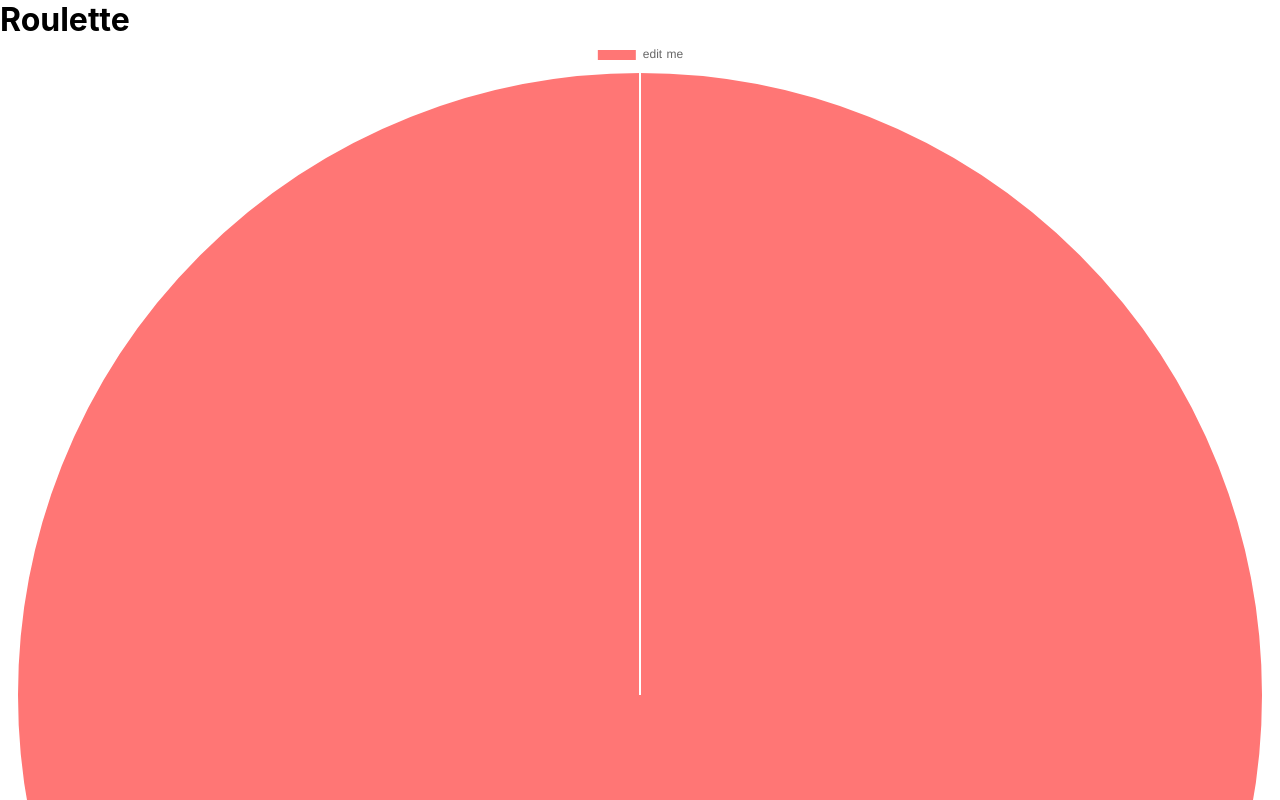
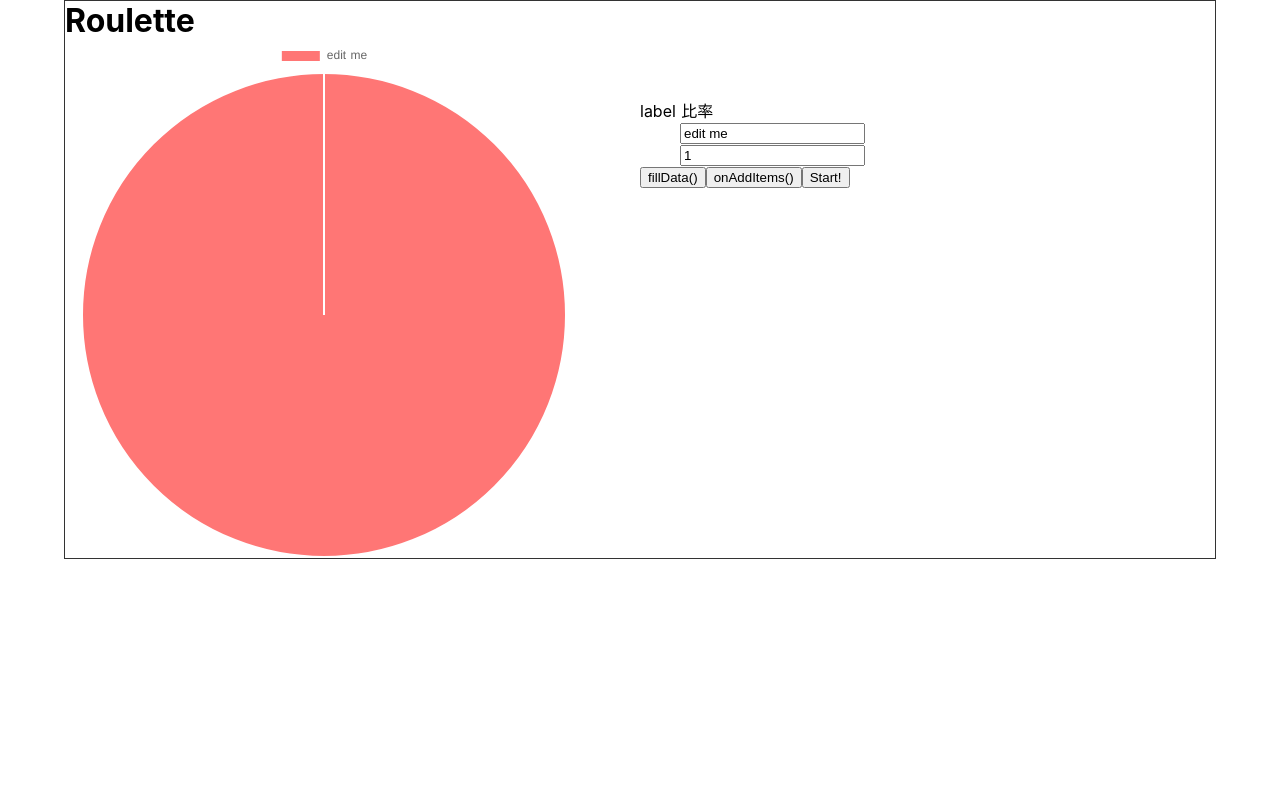
Before and after one commit to masibw/MRoulette, a Nuxt app: page / in a window 1280 px wide. Shown: the top 800 px of the page. Built offline with nearby package versions, Linux system fonts and the light colour scheme.

Commit message:
change css

```diff
--- a/package.json
+++ b/package.json
@@ -17,6 +17,8 @@
     "vue-chartjs": "^3.4.2"
   },
   "devDependencies": {
-    "nodemon": "^1.18.9"
+    "node-sass": "^4.12.0",
+    "nodemon": "^1.18.9",
+    "sass-loader": "^7.1.0"
   }
 }
--- a/pages/index.vue
+++ b/pages/index.vue
@@ -1,7 +1,11 @@
 <template>
   <div id="app">
     <h1 class="title">Roulette</h1>
+    <div id="roulette">
       <pie-chart :chart-data="datacollection" :options="chartOptions"></pie-chart>
+    </div>
+    <div id="sideMenu">
+      <p>label 比率</p>
       <form v-on:submit.prevent>
         <ul v-for="(item) in items" :key="item.id" class="no-gutters">
           <li>
@@ -11,13 +15,15 @@
         </ul>
         <button @click="fillData()">fillData()</button>
         <button @click="onAddItems()">onAddItems()</button>
+        <button>Start!</button>
       </form>
-    <h2 class="subtitle">アプリ名</h2>
+    </div>
   </div>
 </template>
 <script>
 import PieChart from "./PieChart.js";
 import "chartjs-plugin-labels";
+
 export default {
   components: {
     PieChart
@@ -102,5 +108,39 @@ export default {
 };
 </script>
 
-<style>
+<style lang="scss">
+#app {
+  max-width: 90%;
+  margin: auto;
+  border: 1px solid #333;
+}
+
+ul {
+  list-style: none;
+}
+
+#roulette {
+  width: 100%;
+  margin: auto;
+}
+#sideMenu {
+  width: 100%;
+  margin: auto;
+}
+
+@media (min-width: 768px) {
+  #roulette {
+    width: 45%;
+    margin: auto;
+  }
+  #roulette,
+  #sideMenu {
+    vertical-align: top;
+    display: inline-block;
+  }
+  #sideMenu {
+    width: 45%;
+    padding: 5%;
+  }
+}
 </style>
```
Also changed, not shown: 1 other file (tests, documents, lock files or other folders). Lines whose indentation alone changed are shown as unchanged.
